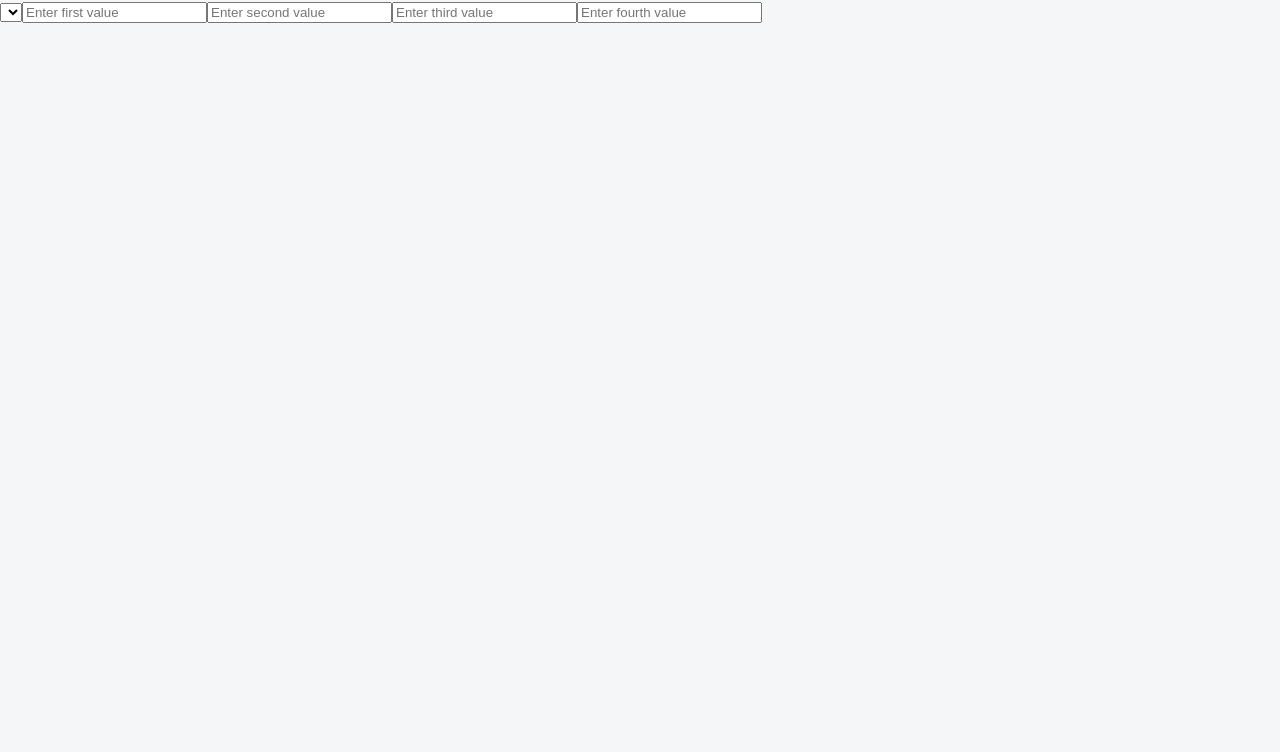
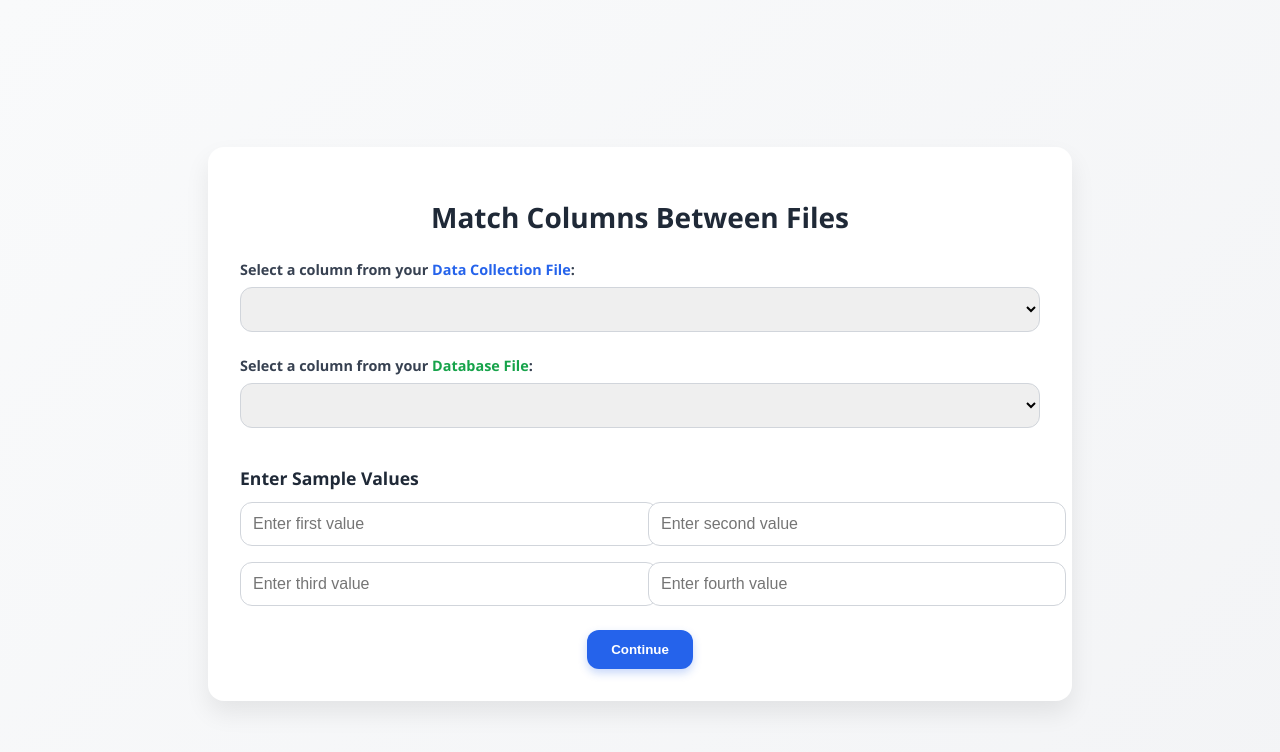
Before and after one commit to SumitM123/Research, a React (Create React App) app in the folder frontend/: page /collectDetails in a window 1280 px wide. Shown: the top 752 px of the page. Built offline with nearby package versions, Linux system fonts and the light colour scheme; the HTML template or start-up script is replaced by a standard one.

Commit message:
Added the collect Details page and style

```diff
--- a/frontend/src/App.js
+++ b/frontend/src/App.js
@@ -6,9 +6,11 @@ import { useFilesInfo } from './Contexts/filesContext.js';
 import { useColumnInfo } from './Contexts/columnInfoContext.js'
 function App() {
   // This is the custom for the context
+  //for fileInfo, you only have the data file and the dataBaseFile
   const fileInfo = useFilesInfo();
+  //for columnInfo, you have topic, dataFileColumn, dataBaseFileColumn, dataFileAva
   const columnInfo = useColumnInfo();
-  const { databaseFile, setDatabaseFile, dataFile, setDataFile, dataFileColumn, setDataFileColumn, dataBaseFileColumn, setDataBaseFileColumn, description, setDescription} = fileInfo;
+  const { databaseFile, setDatabaseFile, dataFile, setDataFile, topic, setTopic} = fileInfo;
 
   const navigate = useNavigate();
 
@@ -40,26 +42,28 @@ function App() {
       return;
     }
 
-    if(dataFileColumn === "" || dataBaseFileColumn === "" || description === "") {
-      alert("Please fill in all the fields.");
+    if(topic === "") {
+      alert("Please fill in the topic field It's necessary");
       return;
     }
     const formData = new FormData();
     formData.append('dataFile', dataFile);
     formData.append('dataBaseFile', databaseFile);
-    formData.append('dataFileColumn', dataFileColumn);
-    formData.append('dataBaseFileColumn', dataBaseFileColumn);
-    formData.append('description', description);
-
+    formData.append('topic', topic);
+    // formData.append('dataFileColumn', dataFileColumn);
+    // formData.append('dataBaseFileColumn', dataBaseFileColumn);
+    // formData.append('description', description);
+    formData.append('topic', topic);
     try {
       const response = await axios.post("/processFiles", formData, {
         headers: {
           'Content-Type': 'multipart/form-data'
         }
       });
+      //it's an array consisting of the topics that the user can selecct
 
-      fileInfo.setDataFileAvailableTopics(response.data.dataFileHeaders);
-      fileInfo.setDataBaseFileAvailableTopics(response.data.dataBaseFileHeaders);
+      columnInfo.setDataFileAvailableTopics(response.data.payload.dataFileHeaders);
+      columnInfo.setDataBaseFileAvailableTopics(response.data.payload.dataBaseFileHeaders);
 
       console.log(JSON.stringify(response.data));
 
@@ -71,7 +75,7 @@ function App() {
       return;
     }
 
-    navigate('/loading');
+    navigate('/collectDetails');
   };
 
   return (
@@ -104,33 +108,11 @@ function App() {
         </div>
         <div className="form-group">
           <label className="label">
-            Data File Column to Match:
+            Topic:
             <input
               className="file-input"
               type="text"
-              onChange={(e) => setDataFileColumn(e.target.value)}
-              name="dataFileColumn"
-            />
-          </label>
-        </div>
-        <div className="form-group">
-          <label className="label">
-            Database File Column to Match:
-            <input
-              className="file-input"
-              type="text"
-              onChange={(e) => setDataBaseFileColumn(e.target.value)}
-              name="dataBaseFileColumn"
-            />
-          </label>
-        </div>
-        <div className="form-group">
-          <label className="label">
-            Description:
-            <input
-              className="file-input"
-              type="text"
-              onChange={(e) => setDescription(e.target.value)}
+              onChange={(e) => setTopic(e.target.value)}
               name="description"
             />
           </label>
--- a/frontend/src/Contexts/columnInfoContext.js
+++ b/frontend/src/Contexts/columnInfoContext.js
@@ -12,8 +12,6 @@ export const useColumnInfo = () => {
 }
 
 export const ColumnInfoProvider = ({ children }) => {
-    // the subject of the matter
-    const [topic, setTopic] = useState("");
     //setting the initial match
     const [dataFileColumn, setDataFileColumn] = useState("")
     const [dataBaseFileColumn, setDataBaseFileColumn] = useState("");
@@ -23,7 +21,7 @@ export const ColumnInfoProvider = ({ children }) => {
     //each column from the dataFile to the dataBaseFile
     const [matches, setMatches] = useState([{}]);
     return (
-        <columnInfo.Provider value={{ topic, setTopic, dataFileColumn, setDataFileColumn, dataBaseFileColumn, setDataBaseFileColumn,
+        <columnInfo.Provider value={{ dataFileColumn, setDataFileColumn, dataBaseFileColumn, setDataBaseFileColumn,
         dataFileAvailableTopics, setDataFileAvailableTopics, dataBaseFileAvailableTopics, setDataBaseFileAvailableTopics,
         matches, setMatches }}>
             {children}
--- a/frontend/src/Contexts/filesContext.js
+++ b/frontend/src/Contexts/filesContext.js
@@ -12,11 +12,10 @@ export const useFilesInfo = () => {
 export const FilesProvider = ({ children }) => {
   const [databaseFile, setDatabaseFile] = useState(null);
   const [dataFile, setDataFile] = useState(null);
-  // const [dataFileColumn, setDataFileColumn] = useState(null);
-  // const [dataBaseFileColumn, setDataBaseFileColumn] = useState(null);
-  // const [description, setDescription] = useState("");
+  const [topic, setTopic] = useState("");
+
   return (
-    <filesInfo.Provider value={{ databaseFile, setDatabaseFile, dataFile, setDataFile}}>
+    <filesInfo.Provider value={{ databaseFile, setDatabaseFile, dataFile, setDataFile, topic, setTopic}}>
       {children}
     </filesInfo.Provider>
   );
--- /dev/null
+++ b/frontend/src/pages/collectDetails.css
@@ -0,0 +1,114 @@
+/* Global background */
+.collect-details-page {
+  min-height: 100vh;
+  display: flex;
+  justify-content: center;
+  align-items: center;
+  padding: 1.5rem;
+  background: linear-gradient(135deg, #f9fafb, #f3f4f6);
+}
+
+/* Card container */
+.collect-details-card {
+  background: #ffffff;
+  border-radius: 1rem;
+  box-shadow: 0 12px 24px rgba(0, 0, 0, 0.08);
+  max-width: 800px;
+  width: 100%;
+  padding: 2rem;
+}
+
+/* Heading */
+.collect-details-title {
+  font-size: 1.75rem;
+  font-weight: 700;
+  text-align: center;
+  margin-bottom: 1.5rem;
+  color: #1f2937;
+}
+
+/* Form */
+.collect-details-form {
+  display: flex;
+  flex-direction: column;
+  gap: 1.5rem;
+}
+
+/* Labels */
+.collect-details-label {
+  display: block;
+  font-size: 0.9rem;
+  font-weight: 600;
+  color: #374151;
+  margin-bottom: 0.5rem;
+}
+
+/* Select dropdowns */
+.collect-details-select {
+  width: 100%;
+  border-radius: 0.75rem;
+  border: 1px solid #d1d5db;
+  padding: 0.75rem;
+  font-size: 1rem;
+  transition: all 0.2s ease-in-out;
+}
+
+.collect-details-select:focus {
+  border-color: #2563eb;
+  outline: none;
+  box-shadow: 0 0 0 3px rgba(37, 99, 235, 0.2);
+}
+
+/* Manual input section */
+.collect-details-subtitle {
+  font-size: 1.1rem;
+  font-weight: 600;
+  color: #1f2937;
+  margin-bottom: 0.75rem;
+}
+
+.collect-details-grid {
+  display: grid;
+  grid-template-columns: 1fr;
+  gap: 1rem;
+}
+
+@media (min-width: 640px) {
+  .collect-details-grid {
+    grid-template-columns: repeat(2, 1fr);
+  }
+}
+
+/* Input fields */
+.collect-details-input {
+  width: 100%;
+  border-radius: 0.75rem;
+  border: 1px solid #d1d5db;
+  padding: 0.75rem;
+  font-size: 1rem;
+  transition: all 0.2s ease-in-out;
+}
+
+.collect-details-input:focus {
+  border-color: #4f46e5;
+  outline: none;
+  box-shadow: 0 0 0 3px rgba(79, 70, 229, 0.2);
+}
+
+/* Button */
+.collect-details-button {
+  background: #2563eb;
+  color: #ffffff;
+  font-weight: 600;
+  padding: 0.75rem 1.5rem;
+  border-radius: 0.75rem;
+  border: none;
+  cursor: pointer;
+  transition: background 0.2s ease-in-out, transform 0.1s ease-in-out;
+  box-shadow: 0 4px 8px rgba(37, 99, 235, 0.25);
+}
+
+.collect-details-button:hover {
+  background: #1d4ed8;
+  transform: translateY(-2px);
+}
--- a/frontend/src/pages/collectDetails.jsx
+++ b/frontend/src/pages/collectDetails.jsx
@@ -1,32 +1,70 @@
-import React from 'react';
-import { useFilesInfo } from '../Contexts/filesContext';
-
+import React from "react";
+import { useColumnInfo } from "../Contexts/columnInfoContext";
+import "../pages/collectDetails.css"
 
 const CollectDetails = () => {
-    //scan the files and check for the respective column details
-    //check what needs to be done based on the second line of the file
-        //If the second line is empty, then we need to ask the user for the column details
-        const fileInfo = useFilesInfo();
+  const {
+    dataFileAvailableTopics,
+    dataBaseFileAvailableTopics,
+  } = useColumnInfo();
 
   return (
-        //File object
+    <div className="collect-details-page">
+      <div className="collect-details-card">
+        <h1 className="collect-details-title">
+          Match Columns Between Files
+        </h1>
 
-        <div className="collect-details-container">
-            <form>
-                <select required>
-                    {(fileInfo.dataFileAvailableTopics || []).map((dataFileTopics) => (
-                        <option value={dataFileTopics}>
-                        {dataFileTopics}
+        <form className="collect-details-form">
+          {/* Data Collection File */}
+          <div>
+            <label className="collect-details-label">
+              Select a column from your <span style={{ color: "#2563eb" }}>Data Collection File</span>:
+            </label>
+            <select required className="collect-details-select">
+              {(dataFileAvailableTopics || []).map((topic, idx) => (
+                <option key={idx} value={topic}>
+                  {topic}
                 </option>
               ))}
             </select>
+          </div>
 
-                <input type="text" placeholder="Enter first value" />
-                <input type="text" placeholder="Enter second value" />
-                <input type="text" placeholder="Enter third value" />
-                <input type="text" placeholder="Enter fourth value" />
+          {/* Database File */}
+          <div>
+            <label className="collect-details-label">
+              Select a column from your <span style={{ color: "#16a34a" }}>Database File</span>:
+            </label>
+            <select required className="collect-details-select">
+              {(dataBaseFileAvailableTopics || []).map((topic, idx) => (
+                <option key={idx} value={topic}>
+                  {topic}
+                </option>
+              ))}
+            </select>
+          </div>
+
+          {/* Manual Entry Section */}
+          <div>
+            <h2 className="collect-details-subtitle">Enter Sample Values</h2>
+            <div className="collect-details-grid">
+              <input type="text" placeholder="Enter first value" className="collect-details-input" />
+              <input type="text" placeholder="Enter second value" className="collect-details-input" />
+              <input type="text" placeholder="Enter third value" className="collect-details-input" />
+              <input type="text" placeholder="Enter fourth value" className="collect-details-input" />
+            </div>
+          </div>
+
+          {/* Submit Button */}
+          <div style={{ textAlign: "center" }}>
+            <button type="submit" className="collect-details-button">
+              Continue
+            </button>
+          </div>
         </form>
       </div>
+    </div>
   );
-}
+};
+
 export default CollectDetails;
```
Also changed, not shown: 1 other file (tests, documents, lock files or other folders). Lines whose indentation alone changed are shown as unchanged.
